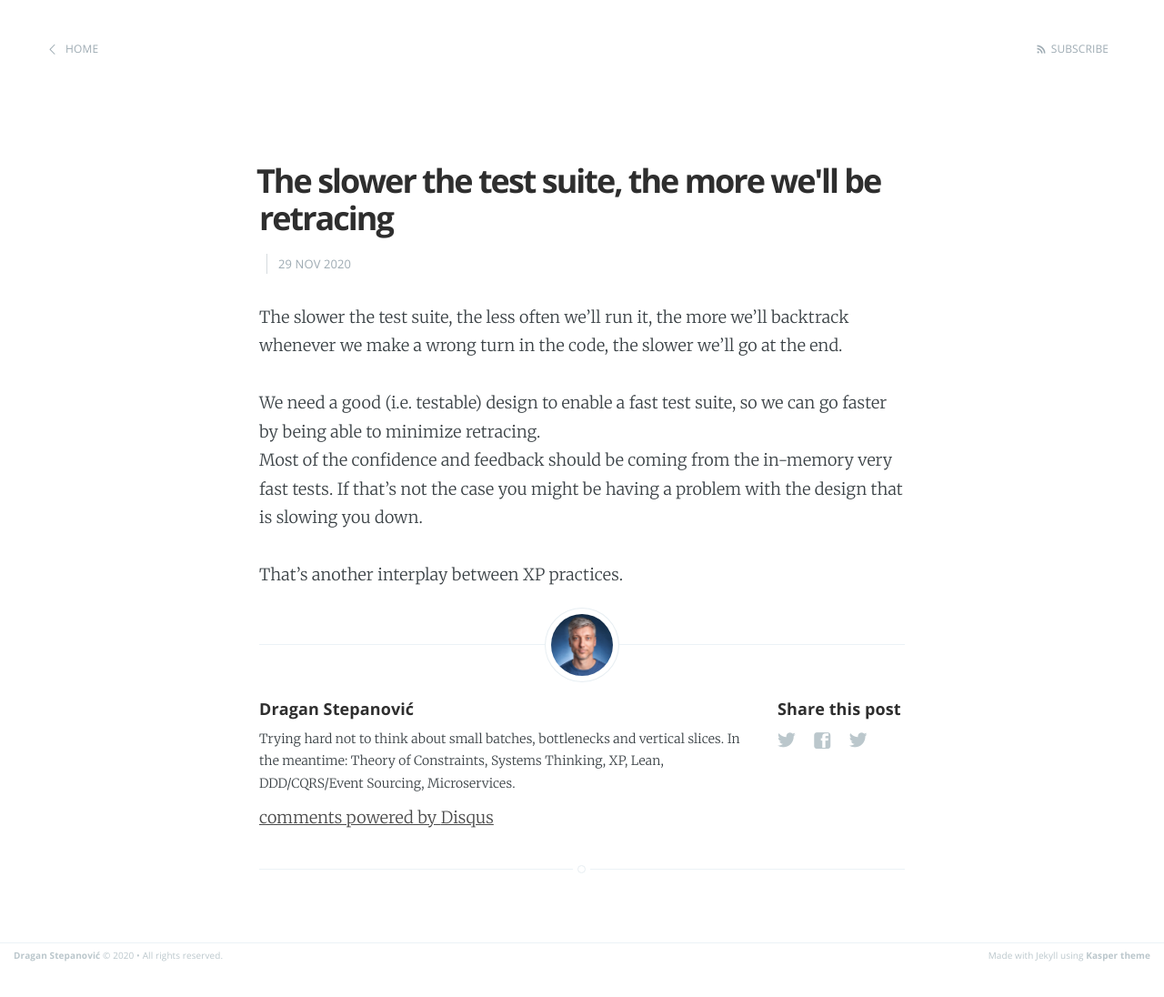
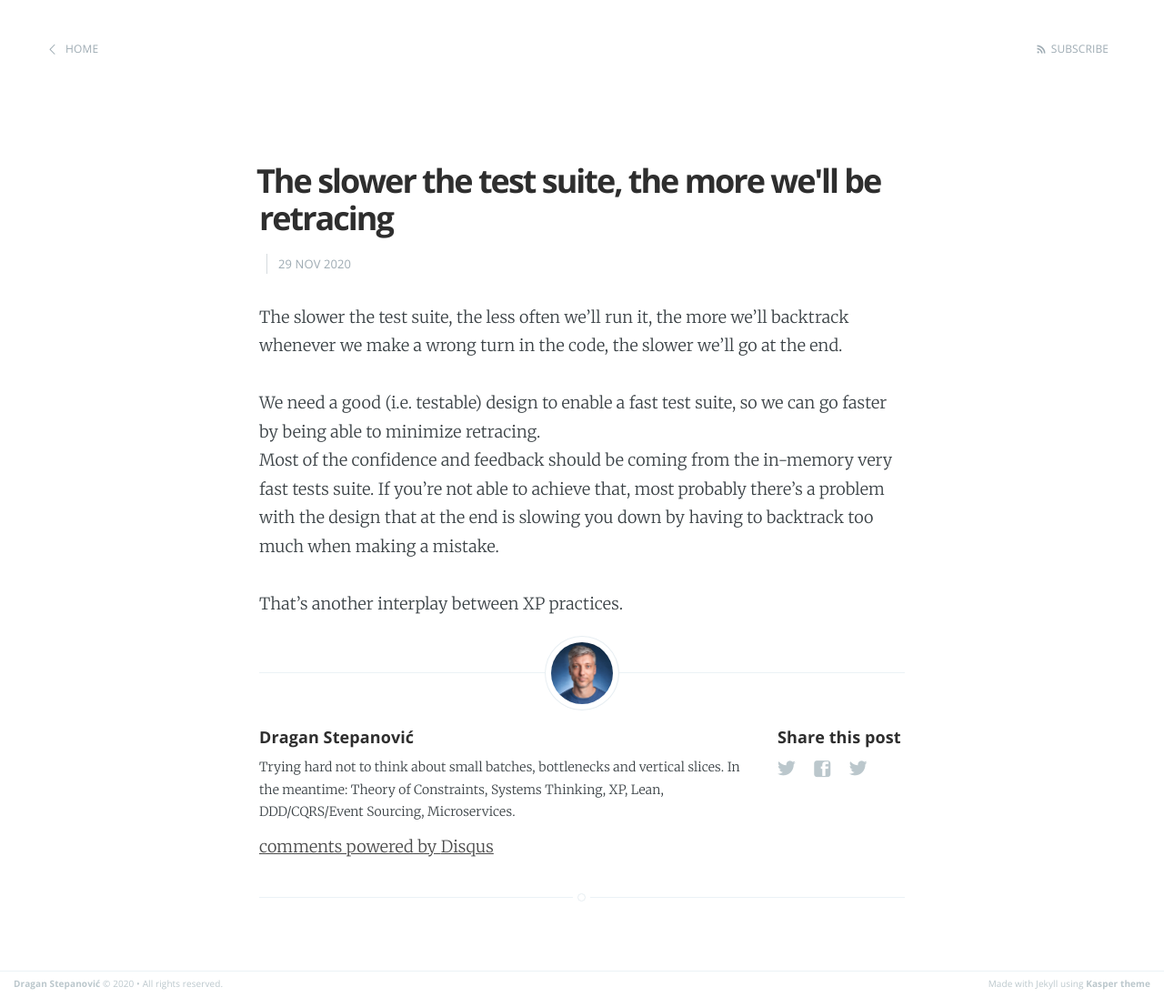
Before and after one commit to dragan-stepanovic/dragan-stepanovic.github.io, a Jekyll site: the page built from _posts/2020-11-29-the-slower-the-test-suite-the-slower-we-go.md, in a window 1280 px wide. Shown: the whole page at 91% size. Built offline with Jekyll 4.4.1, drawn with Linux system fonts in a browser that asks for light colours; our own code applies the rules of GitHub Pages for plain Markdown files; comment, search, counter and statistics services are not loaded; before the commit the page ends 1064 px from its top, so only the background shows below that.

Commit message:
Update 2020-11-29-the-slower-the-test-suite-the-slower-we-go.md

```diff
--- a/_posts/2020-11-29-the-slower-the-test-suite-the-slower-we-go.md
+++ b/_posts/2020-11-29-the-slower-the-test-suite-the-slower-we-go.md
@@ -4,6 +4,6 @@ title: The slower the test suite, the more we'll be retracing
 The slower the test suite, the less often we'll run it, the more we'll backtrack whenever we make a wrong turn in the code, the slower we'll go at the end.
 
 We need a good (i.e. testable) design to enable a fast test suite, so we can go faster by being able to minimize retracing.
-Most of the confidence and feedback should be coming from the in-memory very fast tests. If that's not the case you might be having a problem with the design that is slowing you down.
+Most of the confidence and feedback should be coming from the in-memory very fast tests suite. If you're not able to achieve that, most probably there's a problem with the design that at the end is slowing you down by having to backtrack too much when making a mistake.
 
 That's another interplay between XP practices.
```
